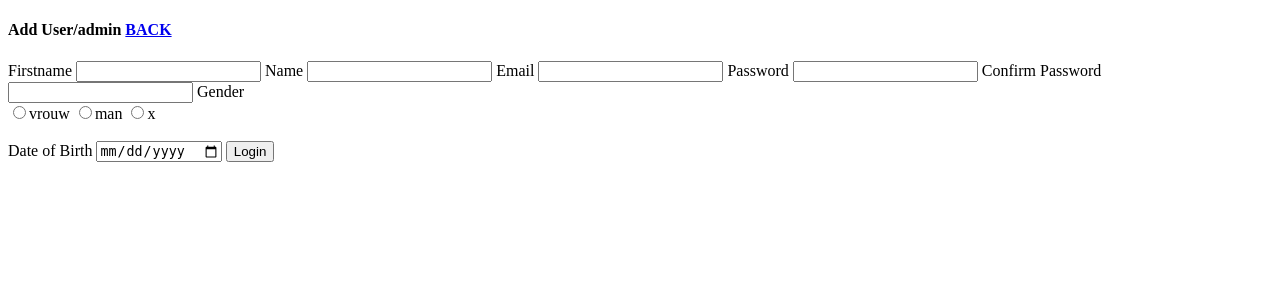
After one commit to Amivxh/Care, a PHP site: page /TESTMAPJE/adminPoging/register-add.php in a window 1280 px wide. The commit adds this page. Shown: the top 300 px of the page. Run offline with PHP 8.4, Linux system fonts and the light colour scheme.

Commit message:
version17_05 NIGHT

```diff
--- /dev/null
+++ b/TESTMAPJE/adminPoging/register-add.php
@@ -0,0 +1,63 @@
+<!DOCTYPE html>
+<html lang="en">
+<head>
+    <meta charset="UTF-8">
+    <meta http-equiv="X-UA-Compatible" content="IE=edge">
+    <meta name="viewport" content="width=device-width, initial-scale=1.0">
+    <title>Document</title>
+</head>
+<body>
+    <h4>
+        Add User/admin
+        <a href="view-register.php">BACK</a>
+    </h4>
+
+    <form action="code.php" method="POST">
+        <div class="row">
+            <label >Firstname</label>
+            <input type="text" name="firstName">
+
+            <label>Name</label>
+            <input type="text" name="lastName">
+
+            <label >Email</label>
+            <input  type="email" name="mail">
+
+            <label >Password</label>
+            <input type="password" name="password_new" >
+
+            <label class="input-label">Confirm Password</label>
+            <input class="inputfield" type="password">
+
+
+        <label >Gender</label>
+        <div id="gender">
+            <label for="vrouw"> <input type="radio" name="gender_id" value="01" required="required">vrouw </label>
+            <label for="man"> <input type="radio" name="gender_id" value="02">man </label>
+            <label for="x"><input type="radio" name="gender_id" value="03">x </label>
+        </div> <br>
+
+
+            <label >Date of Birth</label>
+            <input type="date" name="birthday" >
+
+
+        <input  name="save" type="submit" value="Login">
+
+
+
+
+
+
+
+
+
+        </div>
+
+
+
+
+
+
+</body>
+</html>
```
Also changed, not shown: TESTMAPJE/adminPoging/code.php (added, +8 -0 lines), TESTMAPJE/adminPoging/internet.php (+0 -7 lines), TESTMAPJE/adminPoging/sidebar.php (added, +15 -0 lines), TESTMAPJE/adminPoging/view-register.php (added, +75 -0 lines), TESTMAPJE/adminPoging/message.php (added).
